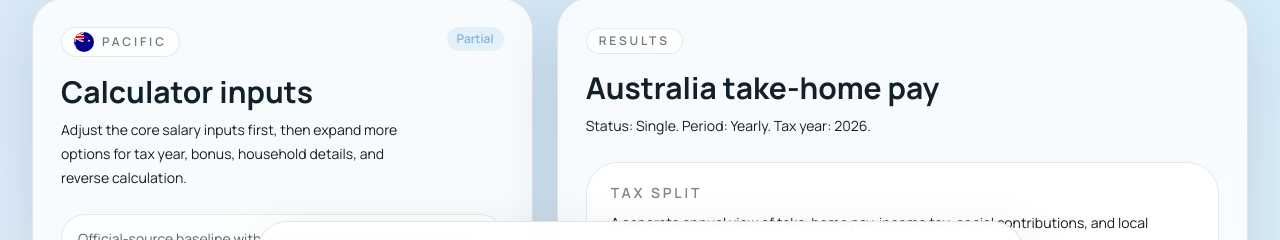
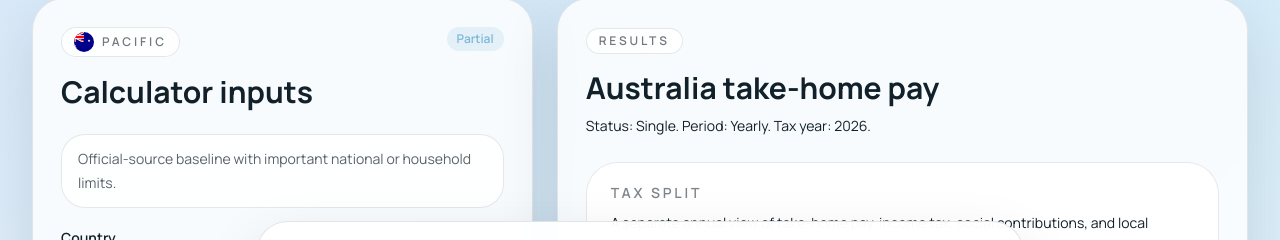
Before and after one commit to Williampetersen/salaryincometax.com, a Next.js app: page /salary-calculator/australia in a window 1280 px wide. Shown: the part 327-567 px from the top of the page. Built offline with nearby package versions, Linux system fonts and the light colour scheme; no server answers.

Commit message:
Changed homepage

```diff
--- a/components/calculator/calculator-shell.tsx
+++ b/components/calculator/calculator-shell.tsx
@@ -262,10 +262,6 @@
             <h2 className="mt-4 font-[var(--font-display)] text-3xl font-bold text-ink">
               Calculator inputs
             </h2>
-            <p className="mt-2 text-sm leading-6 text-ink/66">
-              Adjust the core salary inputs first, then expand more options for tax
-              year, bonus, household details, and reverse calculation.
-            </p>
           </div>
           <span
             className={`status-chip ${
--- a/components/charts/donut-chart.tsx
+++ b/components/charts/donut-chart.tsx
@@ -36,7 +36,7 @@
     }
 
     let frameId = 0;
-    const duration = 4000;
+    const duration = 1000;
     const startedAt = performance.now();
 
     function animate(now: number): void {
```
